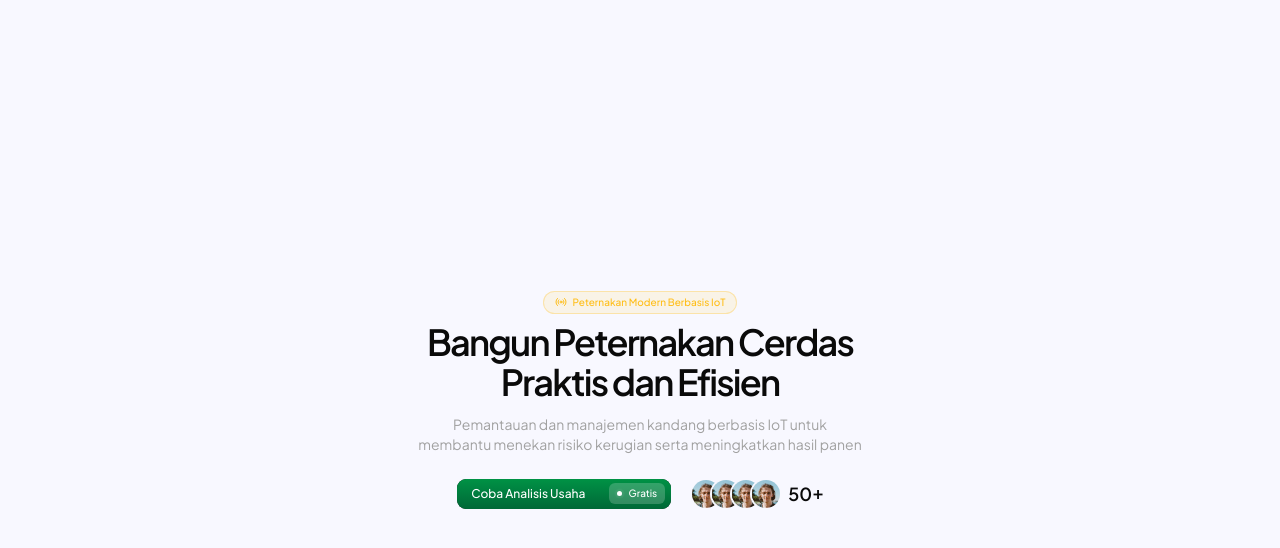
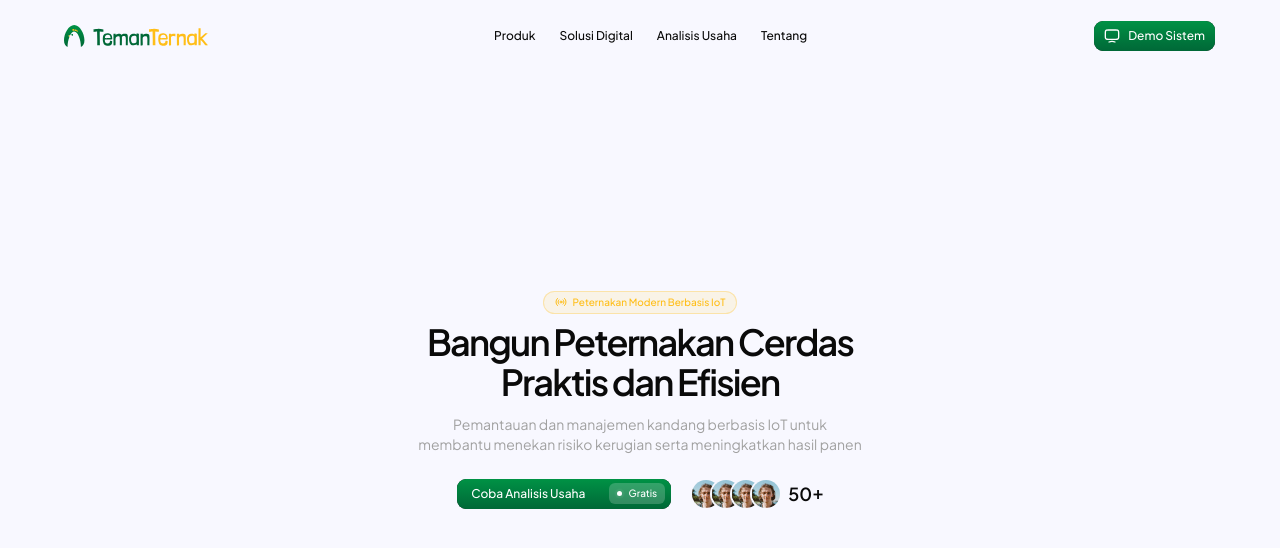
Before and after one commit to amntllhz/temanternak, a React (Vite) app: page / in a window 1280 px wide. Shown: the top 548 px of the page. Built offline with nearby package versions, Linux system fonts and the light colour scheme.

Commit message:
feat: add base navbar

```diff
--- a/src/features/landing/LandingPage.jsx
+++ b/src/features/landing/LandingPage.jsx
@@ -1,9 +1,10 @@
+import Navbar from "./components/Navbar"
 import Hero from "./sections/Hero"
-
 
 const LandingPage = () => {
     return (
         <div className="flex flex-col items-center justify-center">
+            <Navbar />
             <Hero />
         </div>
     )
--- /dev/null
+++ b/src/features/landing/components/ButtonDemo.jsx
@@ -0,0 +1,14 @@
+import { Button } from "@/components/ui/button"
+
+const ButtonDemo = () => {
+    return (
+        <Button className="flex text-xs gap-2 justify-between text-white rounded-lg bg-linear-to-b from-grad2 to-grad1">
+            <svg className="size-4 text-white" width="100%" height="100%" viewBox="0 0 24 24" fill="none" xmlns="http://www.w3.org/2000/svg">
+                <path d="M7.57181 21C8.90661 20.3598 10.41 20 12 20C13.59 20 15.0934 20.3598 16.4282 21M6.8 17H17.2C18.8802 17 19.7202 17 20.362 16.673C20.9265 16.3854 21.3854 15.9265 21.673 15.362C22 14.7202 22 13.8802 22 12.2V7.8C22 6.11984 22 5.27976 21.673 4.63803C21.3854 4.07354 20.9265 3.6146 20.362 3.32698C19.7202 3 18.8802 3 17.2 3H6.8C5.11984 3 4.27976 3 3.63803 3.32698C3.07354 3.6146 2.6146 4.07354 2.32698 4.63803C2 5.27976 2 6.11984 2 7.8V12.2C2 13.8802 2 14.7202 2.32698 15.362C2.6146 15.9265 3.07354 16.3854 3.63803 16.673C4.27976 17 5.11984 17 6.8 17Z" stroke="currentColor" stroke-width="2" stroke-linecap="round" stroke-linejoin="round" />
+            </svg>
+            Demo Sistem
+        </Button>
+    )
+}
+
+export default ButtonDemo
--- /dev/null
+++ b/src/features/landing/components/Navbar.jsx
@@ -0,0 +1,23 @@
+import Logo from "@/assets/temanternak-logo.svg"
+import ButtonDemo from "./ButtonDemo";
+
+const Navbar = () => {
+    return (
+        <div className="fixed top-0 left-0 right-0 z-50">
+            <div className="flex items-center justify-between py-5 mx-auto max-w-6xl">
+                <div className="flex items-center gap-2">
+                    <img src={Logo} alt="logo" className="w-36" />
+                </div>
+                <div className="flex items-center gap-6">
+                    <a href="#" className="text-xs font-medium">Produk</a>
+                    <a href="#" className="text-xs font-medium">Solusi Digital</a>
+                    <a href="#" className="text-xs font-medium">Analisis Usaha</a>
+                    <a href="#" className="text-xs font-medium">Tentang</a>
+                </div>
+                <ButtonDemo />
+            </div>
+        </div>
+    );
+};
+
+export default Navbar;
```
Also changed, not shown: src/assets/temanternak-logo.svg (added).
